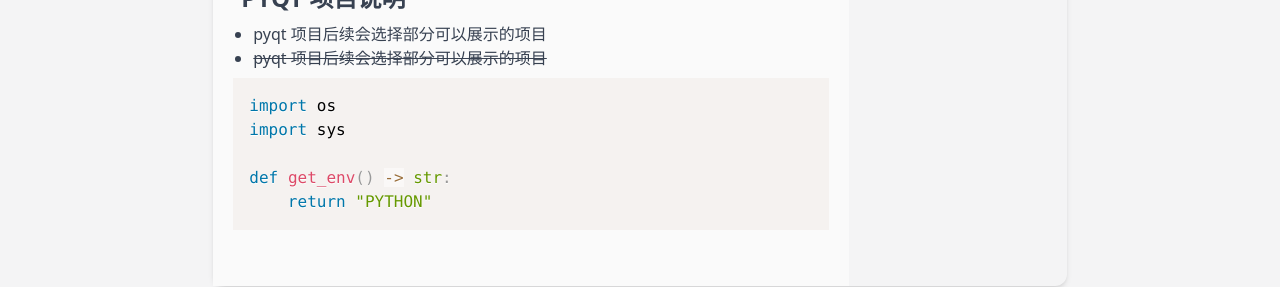
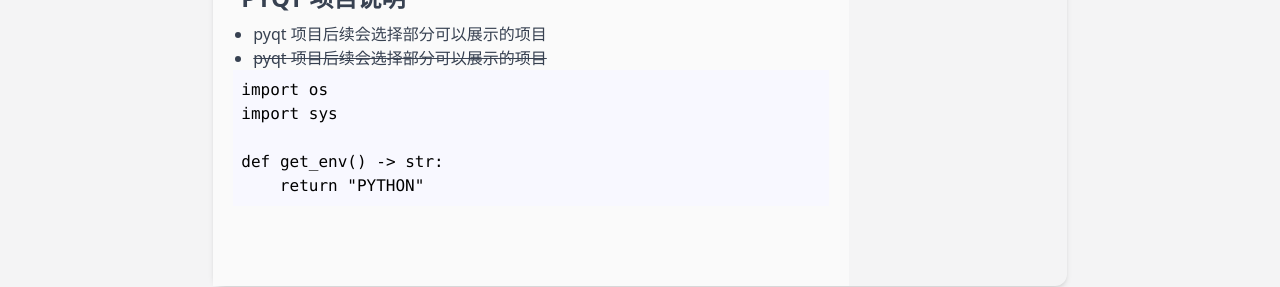
Before and after one commit to brucelee07/zlogic, a Next.js app: page /work/pyqt_1 in a window 1280 px wide. Shown: the part 456-743 px from the top of the page. Built offline with nearby package versions, Linux system fonts and the light colour scheme.

Commit message:
change code style to docco

```diff
--- a/pages/blog/[slug].tsx
+++ b/pages/blog/[slug].tsx
@@ -9,7 +9,7 @@ import ReactMarkdown from 'react-markdown'
 import remarkGfm from 'remark-gfm'
 
 import { Prism as SyntaxHighlighter } from 'react-syntax-highlighter'
-import { dark } from 'react-syntax-highlighter/dist/cjs/styles/prism/solarized-dark-atom'
+import { docco } from 'react-syntax-highlighter/dist/esm/styles/hljs'
 
 interface Params extends ParsedUrlQuery {
 	slug: string
@@ -40,7 +40,7 @@ const SinglePost: NextPage<SinglePost> = ({
 							return !inline && match ? (
 								<SyntaxHighlighter
 									{...props}
-									style={dark}
+									style={docco}
 									language={match[1]}
 									PreTag='div'
 								>
--- a/pages/work/[slug].tsx
+++ b/pages/work/[slug].tsx
@@ -9,7 +9,8 @@ import ReactMarkdown from 'react-markdown'
 import remarkGfm from 'remark-gfm'
 
 import { Prism as SyntaxHighlighter } from 'react-syntax-highlighter'
-import { dark } from 'react-syntax-highlighter/dist/cjs/styles/prism/solarized-dark-atom'
+
+import { docco } from 'react-syntax-highlighter/dist/esm/styles/hljs'
 
 interface Params extends ParsedUrlQuery {
 	slug: string
@@ -40,7 +41,7 @@ const SingleWork: NextPage<SinglePost> = ({
 							return !inline && match ? (
 								<SyntaxHighlighter
 									{...props}
-									style={dark}
+									style={docco}
 									language={match[1]}
 									PreTag='div'
 								>
```
